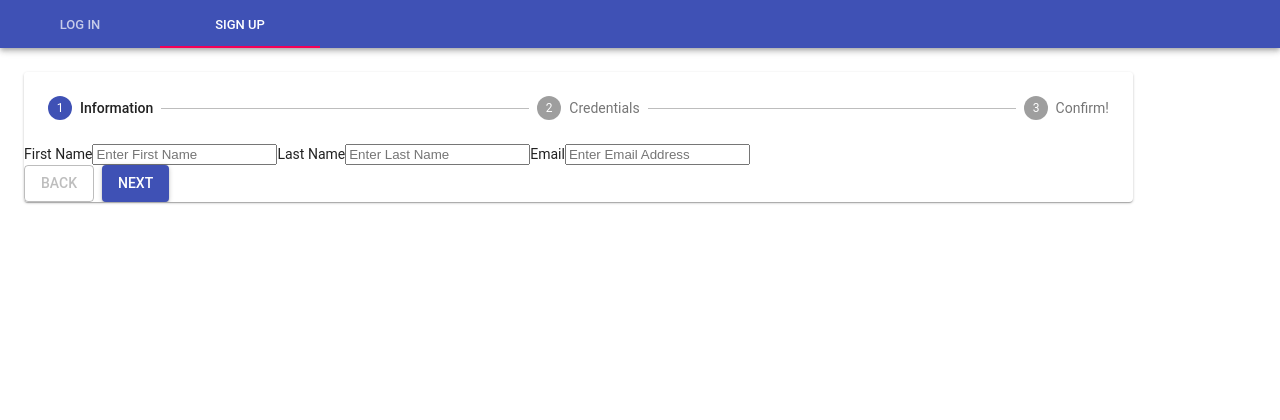
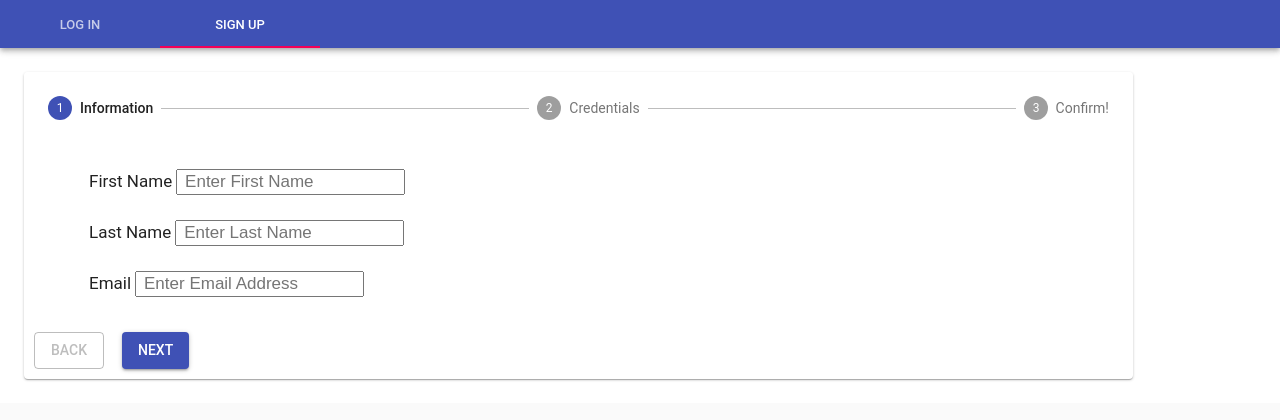
Before and after one commit to katiemacaulay/TeacherScheduler, a React (Create React App) app in the folder teacherscheduler/client/: page / in a window 1280 px wide. Both pictures are taken after a click on the tab "SIGN UP". Shown: the top 420 px of the page. Built offline with nearby package versions, Linux system fonts and the light colour scheme.

Commit message:
organizing

```diff
--- a/teacherscheduler/client/src/App.js
+++ b/teacherscheduler/client/src/App.js
@@ -1,14 +1,12 @@
 import React, { Component } from 'react';
-import SubscribeForm from './Components/SignUp/Subscribe'
 import './App.css';
-import Calendar from './Components/MainPage/Calendar';
+import Calendar from './Components/MainPage/CalendarEdit';
 import LogInTab from './Components/LogInTab'
 
 class App extends Component {
   render() {
     return (
       <div>
-         {/* <SubscribeForm/> */}
          <LogInTab/>
          {/* <Calendar/> */}
       </div>
--- /dev/null
+++ b/teacherscheduler/client/src/Components/MainPage/CalendarEdit.js
@@ -0,0 +1,68 @@
+import React from 'react';
+import DayPicker from 'react-day-picker';
+import 'react-day-picker/lib/style.css';
+
+class CalendarEdit extends React.Component{
+    constructor(props) {
+        super(props);
+        this.handleDayClick = this.handleDayClick.bind(this);
+        this.state = {
+          selectedDay: undefined,
+          schoolDays: [
+              [4, 2, 2017],
+              [4, 5, 2017]
+          ],
+          schoolDaySearch: [
+            "4/2/2017",
+            "4/5/2017"
+          ]
+        };
+      }
+
+      handleDayClick(day) {
+        // handles the input for New Date
+          let data = day.toLocaleDateString()
+          let dataSplit = data.split('/')
+          let newSelectedDate = dataSplit.map(Number)
+          let allSchoolDays = this.state.schoolDays.slice()
+        // handles the string input array
+          let schoolDaysSearch = this.state.schoolDaySearch.slice()
+          let schoolDayIndex = schoolDaysSearch.indexOf(data)
+          console.log(allSchoolDays)
+
+          if(schoolDayIndex > -1){
+            schoolDaysSearch.splice(schoolDayIndex, 1)
+            allSchoolDays.splice(schoolDayIndex, 1)
+          } else {
+            schoolDaysSearch.push(data)
+            allSchoolDays.push(newSelectedDate)
+          }
+
+            this.setState({ selectedDay: day.toDateString(),
+            schoolDays: allSchoolDays,
+            schoolDaySearch: schoolDaysSearch
+            });
+      }
+
+
+  render(){
+    return (
+        <div>
+          <DayPicker
+          initialMonth={new Date(2017, 3)}
+          selectedDays={
+            this.state.schoolDays.map(day => {
+            return (new Date(day[2], (day[0]-1), day[1]))
+          })
+          }
+          onDayClick={this.handleDayClick} />
+        {this.state.selectedDay ? (
+          <p>You clicked {this.state.selectedDay}</p>
+        ) : (
+          <p>Please select a day.</p>
+        )}
+        </div>
+    );
+  }
+}
+export default CalendarEdit;
--- a/teacherscheduler/client/src/Components/SignUp/SignIn.js
+++ b/teacherscheduler/client/src/Components/SignUp/SignIn.js
@@ -68,14 +68,12 @@ class SignIn extends Component {
         <main className={this.classes.main}>
           <CssBaseline />
           <Paper className={this.classes.paper}>
-            <Avatar className={this.classes.avatar}>
-            </Avatar>
             <Typography component="h1" variant="h5">
               Sign in
             </Typography>
             <form className={this.classes.form} onSubmit={this.handleSubmit.bind(this)}>
               <FormControl margin="normal" required fullWidth>
-                <InputLabel htmlFor="username">User name</InputLabel>
+                <InputLabel htmlFor="username">Username</InputLabel>
                 <Input id="username"
                     name="username"
                     autoComplete="username"
--- a/teacherscheduler/client/src/Components/SignUp/SignUp.js
+++ b/teacherscheduler/client/src/Components/SignUp/SignUp.js
@@ -1,11 +1,32 @@
 import React, { Component } from "react";
 import PropTypes from "prop-types";
 import { FormGroup, FormLabel, FormControl, Button } from "react-bootstrap";
+import withStyles from '@material-ui/core/styles/withStyles';
+import CssBaseline from '@material-ui/core/CssBaseline';
+
+const styles = theme => ({
+  main: {
+    width: 'auto',
+    display: 'block',
+    marginLeft: 40
+  },
+  form: {
+    width: '100%',
+    marginTop: theme.spacing.unit,
+  },
+  boxes:{
+    margin: 20,
+    fontSize: 17
+  },
+  boxSize:{
+    fontSize: 17
+  }
+});
 
 class SignUp extends Component {
-  constructor() {
+  constructor(props) {
     super();
-
+    this.classes = props.classes;
     this.state = {
       username: "",
       password: "",
@@ -24,58 +45,57 @@ class SignUp extends Component {
 
   render() {
     return (
-      <form onSubmit={this.handleSubmit.bind(this)}>
-        <FormGroup>
-          <FormLabel>Username</FormLabel>
+      <main className={this.classes.main}>
+      <CssBaseline>
+      <form className={this.classes.form} onSubmit={this.handleSubmit.bind(this)}>
+        <FormGroup className={this.classes.boxes}>
+          <FormLabel>Username  </FormLabel>
           <FormControl
+            className={this.classes.boxSize}
             type="username"
             name="username"
             onChange={e => {
               this.setState({[e.target.name]: e.target.value});
               localStorage.setItem([e.target.name], e.target.value)
             }}
-            placeholder="Enter Username"
+            placeholder=" Enter Username"
             value={this.state.username}
           />
         </FormGroup>
 
-        <FormGroup>
-          <FormLabel>Password</FormLabel>
+        <FormGroup className={this.classes.boxes}>
+          <FormLabel>Password  </FormLabel>
           <FormControl
+            className={this.classes.boxSize}
             type="password"
             name="password"
             onChange={e => {
               this.setState({[e.target.name]: e.target.value});
               localStorage.setItem([e.target.name], e.target.value)
             }}
-            placeholder="Enter Password"
+            placeholder=" Enter Password"
             value={this.state.password}
           />
         </FormGroup>
 
-        <FormGroup>
-          <FormLabel>Confirm Password</FormLabel>
+        <FormGroup className={this.classes.boxes}>
+          <FormLabel>Confirm Password  </FormLabel>
           <FormControl
+            className={this.classes.boxSize}
             type="password"
             name="confirmPassword"
             onChange={e => {
               this.setState({[e.target.name]: e.target.value});
             }}
-            placeholder="Confirm Password"
+            placeholder=" Confirm Password"
             value={this.state.confirmPassword}
           />
         </FormGroup>
-
-        <Button type="submit">
-         Sign Up
-       </Button>
       </form>
+      </CssBaseline>
+      </main>
     );
   }
 }
 
-SignUp.propTypes = {
-  onSignUp: PropTypes.func.isRequired
-};
-
-export default SignUp;
+export default withStyles(styles)(SignUp);
--- a/teacherscheduler/client/src/Components/SignUp/SignUpSlider.js
+++ b/teacherscheduler/client/src/Components/SignUp/SignUpSlider.js
@@ -18,6 +18,7 @@ const styles = theme => ({
   },
   button: {
     marginRight: theme.spacing.unit,
+    margin: 10
   },
   completed: {
     display: 'inline-block',
@@ -112,8 +113,13 @@ class SignUpSlider extends React.Component {
 
   handleSubmit(e) {
     e.preventDefault();
-    let data =
-
+    let data = {
+      'firstName': localStorage.getItem('firstName'),
+      'lastName': localStorage.getItem('lastName'),
+      'email': localStorage.getItem('email'),
+      'username': localStorage.getItem('username'),
+      'password': localStorage.getItem('password')
+    }
     console.log(data)
 
     fetch('/user', {
--- a/teacherscheduler/client/src/Components/SignUp/Subscribe.js
+++ b/teacherscheduler/client/src/Components/SignUp/Subscribe.js
@@ -1,10 +1,38 @@
 import React from 'react';
 import { FormGroup, FormLabel, FormControl, Button } from "react-bootstrap";
+import withStyles from '@material-ui/core/styles/withStyles';
+import CssBaseline from '@material-ui/core/CssBaseline';
 
+const styles = theme => ({
+  main: {
+    width: 'auto',
+    display: 'block',
+    marginLeft: 40
+  },
+  paper: {
+    marginTop: theme.spacing.unit * 8,
+    display: 'flex',
+    flexDirection: 'column',
+    alignItems: 'center',
+    padding: `${theme.spacing.unit * 2}px ${theme.spacing.unit * 3}px ${theme.spacing.unit * 3}px`,
+  },
+  form: {
+    width: '100%',
+    marginTop: theme.spacing.unit,
+  },
+  boxes:{
+    margin: 25,
+    fontSize: 17
+  },
+  boxSize:{
+    fontSize: 17
+  }
+});
 
 class SubscribeForm extends React.Component{
   constructor(props){
     super(props);
+    this.classes = props.classes;
     this.state={
       firstName: '',
       lastName: '',
@@ -40,42 +68,61 @@ class SubscribeForm extends React.Component{
   }
   render(){
     return (
-      <FormGroup>
-        <FormLabel>First Name</FormLabel>
+      <main className={this.classes.main}>
+      <CssBaseline>
+      <form className={this.classes.form} onSubmit={this.handleSubmit.bind(this)}>
+        <FormGroup className={this.classes.boxes}>
+        <FormLabel>
+          First Name </FormLabel>
           <FormControl
+            className={this.classes.boxSize}
             type="firstName"
             name="firstName"
             onChange={e => {
               this.setState({[e.target.name]: e.target.value});
               localStorage.setItem([e.target.name], e.target.value);
             }}
-            placeholder="Enter First Name"
+            placeholder=" Enter First Name"
             value={this.state.firstName}
           />
-           <FormLabel>Last Name</FormLabel>
+        </FormGroup>
+
+          <FormGroup className={this.classes.boxes}>
+           <FormLabel>Last Name </FormLabel>
           <FormControl
+            className={this.classes.boxSize}
             type="lastName"
             name="lastName"
             onChange={e => {
               this.setState({[e.target.name]: e.target.value});
               localStorage.setItem([e.target.name], e.target.value)
             }}
-            placeholder="Enter Last Name"
+            placeholder=" Enter Last Name"
             value={this.state.lastName}
           />
-           <FormLabel>Email</FormLabel>
+           </FormGroup>
+
+          <FormGroup className={this.classes.boxes}>
+           <FormLabel>Email </FormLabel>
           <FormControl
+            className={this.classes.boxSize}
             type="email"
             name="email"
             onChange={e => {
               this.setState({[e.target.name]: e.target.value});
               localStorage.setItem([e.target.name], e.target.value)
             }}
-            placeholder="Enter Email Address"
+            placeholder=" Enter Email Address"
             value={this.state.email}
           />
         </FormGroup>
+
+        </form>
+      </CssBaseline>
+      </main>
     );
   }
 }
-export default SubscribeForm;
+
+
+export default withStyles(styles)(SubscribeForm);
--- a/teacherscheduler/client/src/index.js
+++ b/teacherscheduler/client/src/index.js
@@ -1,12 +1,11 @@
 import React from 'react';
 import ReactDOM from 'react-dom';
+import App from './App';
 import './index.css';
-import App from './App';
-import * as serviceWorker from './serviceWorker';
+import {Provider} from 'react-redux';
+import store from './store'
 
-ReactDOM.render(<App />, document.getElementById('root'));
-
-// If you want your app to work offline and load faster, you can change
-// unregister() to register() below. Note this comes with some pitfalls.
-// Learn more about service workers: https://bit.ly/CRA-PWA
-serviceWorker.unregister();
+ReactDOM.render(
+  <Provider store={store}><App/></Provider>,
+  document.getElementById('root')
+);
--- a/teacherscheduler/client/src/reducers/index.js
+++ b/teacherscheduler/client/src/reducers/index.js
@@ -1,6 +1,38 @@
-function user(state = '', action){
-    if(action.type === "ADD_USER"){
+import { combineReducers } from "../../../../../Library/Caches/typescript/3.4.3/node_modules/redux";
+
+function firstName(state = '', action){
+    if(action.type === "ADD_FIRST_NAME"){
         return action.value
       }
       return state;
   }
+
+  function lastName(state = '', action){
+    if(action.type === "ADD_LAST_NAME"){
+        return action.value
+      }
+      return state;
+  }
+
+  function email(state = '', action){
+    if(action.type === "ADD_EMAIL"){
+        return action.value
+      }
+      return state;
+  }
+
+  function username(state = '', action){
+    if(action.type === "ADD_USERNAME"){
+        return action.value
+      }
+      return state;
+  }
+
+  function password(state = '', action){
+    if(action.type === "ADD_PASSWORD"){
+        return action.value
+      }
+      return state;
+  }
+
+  export default combineReducers({firstName, lastName, email, username, password})
```
Also changed, not shown: teacherscheduler/client/src/actions/index.js (+29 -5 lines), teacherscheduler/client/src/state.js (renamed from teacherscheduler/client/state.js), 2 other files (tests, documents, lock files or other folders).
